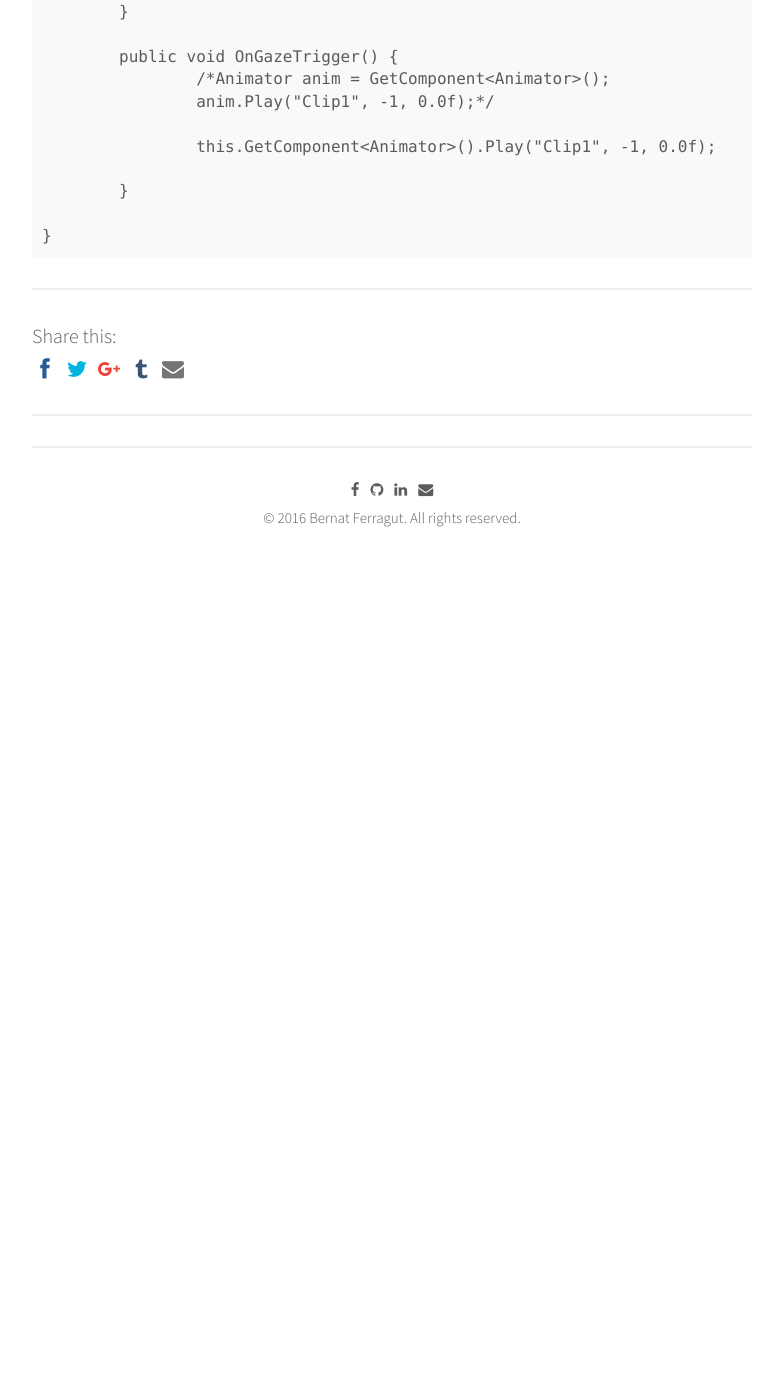
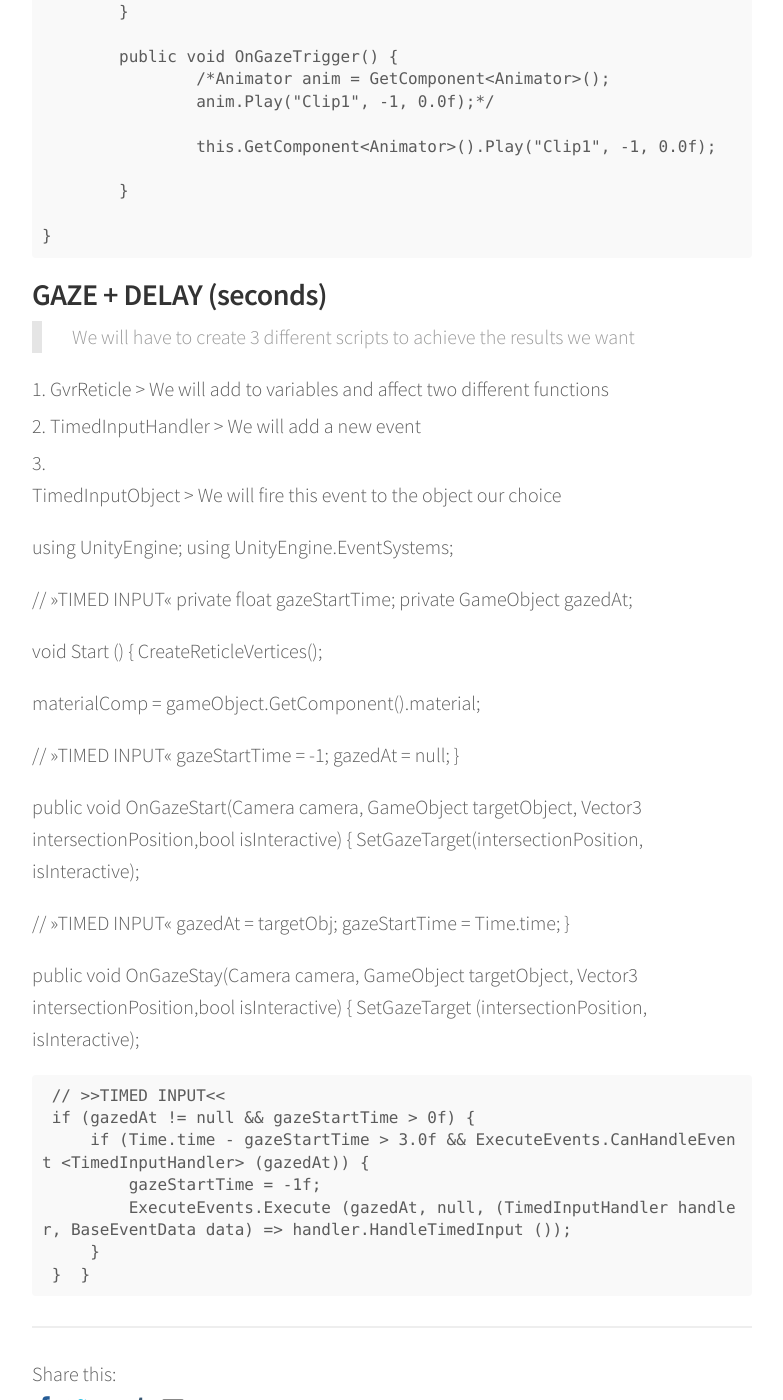
Before and after one commit to bernatferragut/FutureWeb-blog, a Jekyll site: the page built from _posts/17-11-16-VR-Interaction-Part2.md, in a window 1280 px wide and 1400 px high, scrolled down 3002 px. Shown: the whole window, without its empty margins (248-1031 px from the left). Built offline with Jekyll 4.4.1, drawn with Linux system fonts in a browser that asks for light colours; nearby versions of some CDN libraries; comment, search, counter and statistics services are not loaded; before the commit the page ends 3632 px from its top, so only the background shows below that.

Commit message:
We add the GvrReticle Script

```diff
--- a/_posts/17-11-16-VR-Interaction-Part2.md
+++ b/_posts/17-11-16-VR-Interaction-Part2.md
@@ -94,3 +94,50 @@
 		}
 
 	}
+
+
+### GAZE + DELAY (seconds)
+
+> We will have to create 3 different scripts to achieve the results we want
+
+1. GvrReticle > We will add to variables and affect two different functions
+2. TimedInputHandler > We will add a new event
+3. TimedInputObject > We will fire this event to the object our choice
+
+
+	using UnityEngine;
+	using UnityEngine.EventSystems;
+
+	// >>TIMED INPUT<<
+	private float gazeStartTime;
+	private GameObject gazedAt;
+
+	void Start () {
+    CreateReticleVertices();
+
+    materialComp = gameObject.GetComponent<Renderer>().material;
+
+	// >>TIMED INPUT<<
+	gazeStartTime = -1;
+	gazedAt = null;
+  	}
+
+	public void OnGazeStart(Camera camera, GameObject targetObject, Vector3 intersectionPosition,bool isInteractive) {
+    SetGazeTarget(intersectionPosition, isInteractive);
+
+	// >>TIMED INPUT<<
+	gazedAt = targetObj;
+	gazeStartTime = Time.time;
+    }
+
+	public void OnGazeStay(Camera camera, GameObject targetObject, Vector3 intersectionPosition,bool isInteractive) {
+		SetGazeTarget (intersectionPosition, isInteractive);
+
+		// >>TIMED INPUT<<
+		if (gazedAt != null && gazeStartTime > 0f) {
+			if (Time.time - gazeStartTime > 3.0f && ExecuteEvents.CanHandleEvent <TimedInputHandler> (gazedAt)) {
+				gazeStartTime = -1f;
+				ExecuteEvents.Execute (gazedAt, null, (TimedInputHandler handler, BaseEventData data) => handler.HandleTimedInput ());
+			}
+		}
+	}
```
Also changed, not shown: images/1-toFoolTheWorld.jpg (added), images/1-toFoolTheWorld.png (added), images/2-class2.png (added), images/image-800X400.jpg (added), 1 other file.
